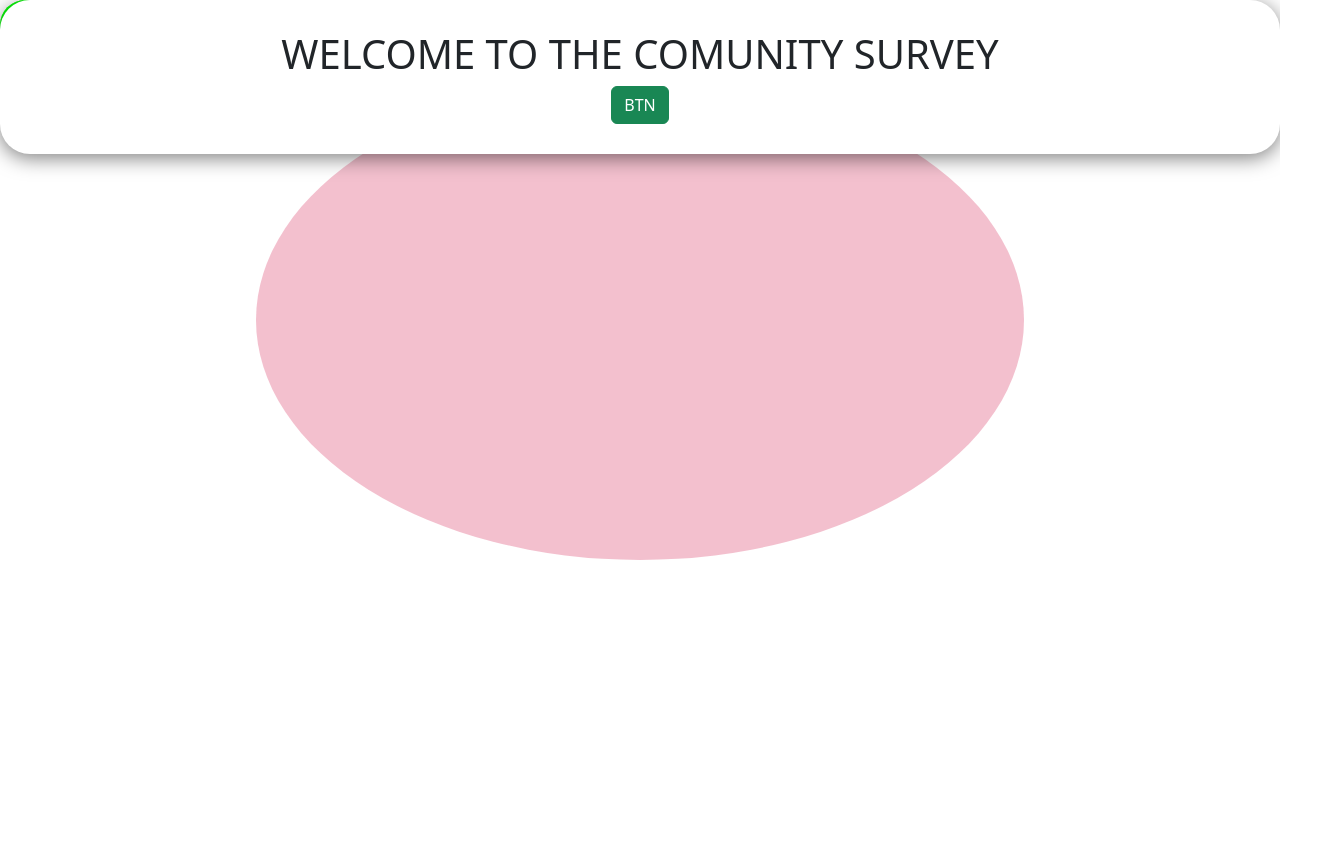
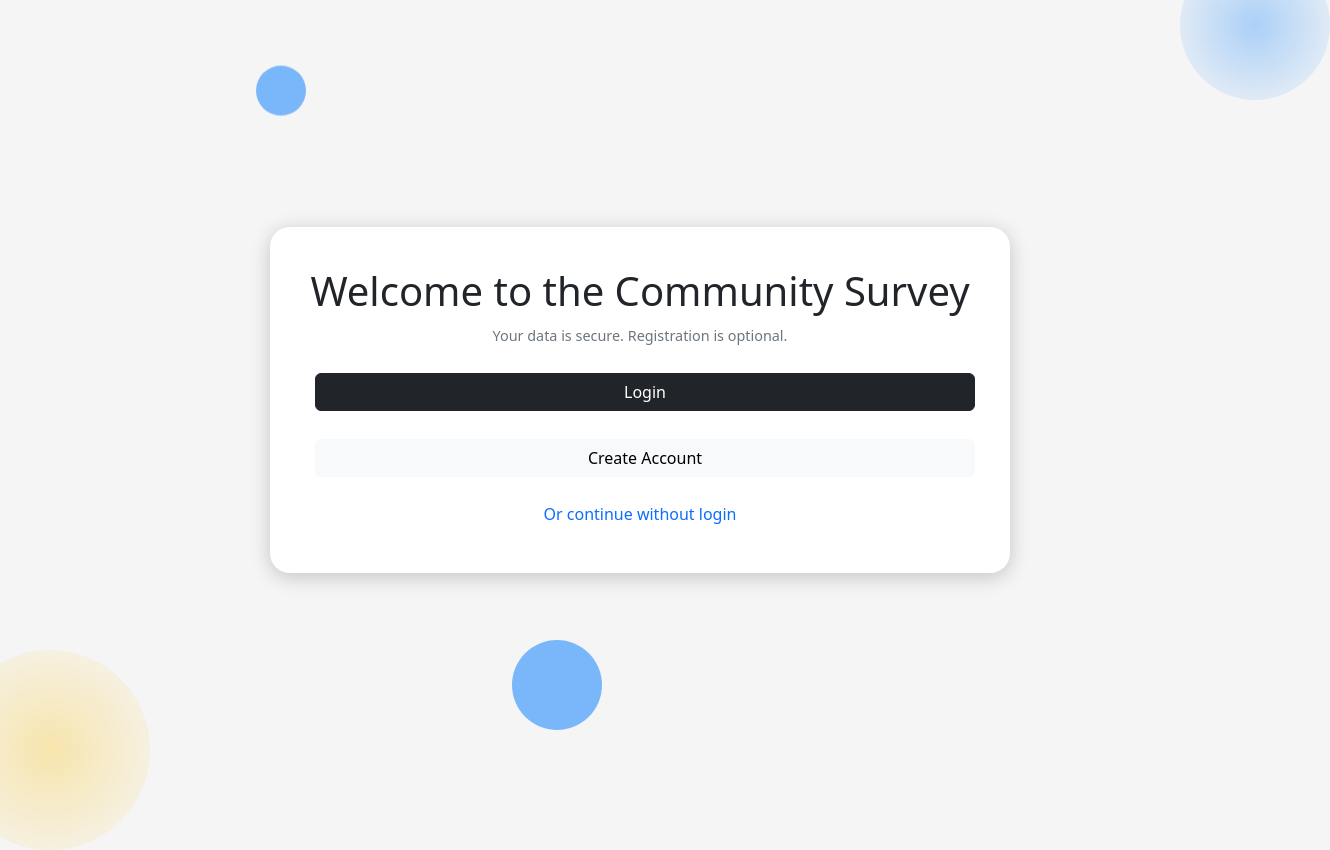
Before and after one commit to gabbi3-w3b/CommunitySurvey, a plain HTML site: page survay build folder/questionaire.html in a window 1280 px wide. Shown: the whole page, 1330 px wide, since content can reach past the window. Before the commit the page ends 800 px from the top, so only its background shows below. Drawn offline with nearby package versions, Linux system fonts and the light colour scheme.

Commit message:
Update questionaire.html

```diff
--- a/survay build folder/questionaire.html
+++ b/survay build folder/questionaire.html
@@ -3,65 +3,148 @@
 <head>
     <meta charset="UTF-8">
     <meta name="viewport" content="width=device-width, initial-scale=1.0">
-    <title>Local_comunity_Survay</title>
+    <title>Community Survey</title>
     <link href="https://cdn.jsdelivr.net/npm/bootstrap@5.3.3/dist/css/bootstrap.min.css" rel="stylesheet" integrity="sha384-QWTKZyjpPEjISv5WaRU9OFeRpok6YctnYmDr5pNlyT2bRjXh0JMhjY6hW+ALEwIH" crossorigin="anonymous">
-    <script src="https://cdn.jsdelivr.net/npm/chart.js"></script>
     <style>
-        .header{
+        body {
+            background-color: #f5f5f5;
+            display: flex;
+            justify-content: center;
+            align-items: center;
+            height: 100vh;
+            margin: 0;
+            position: relative;
+            overflow: hidden;
+        }
+        .btn:hover {
+    transform: scale(1.05);
+    transition: 0.3s ease;
+}
+
+        .header {
             text-align: center;
             background: white;
-
-            padding: 30px;
-            border-radius: 30px;
-            box-shadow: 0 4px 20px rgba(0, 0, 0, 0.5);
+            padding: 40px;
+            border-radius: 20px;
+            box-shadow: 0 4px 20px rgba(0, 0, 0, 0.2);
             position: relative;
-            z-index: 2;
+            z-index: 10;
         }
-        .btn-start {
-            margin-top: 20px;
-            font-size: 1.2rem;
+        .btn-options {
+            margin: 10px 5px;
+            width: 100%;
         }
-
-        .floatingObj{
+        .form-text {
+            font-size: 0.9rem;
+            margin-top: 10px;
+            color: #6c757d;
+        }
+        .floatingObj {
             position: absolute;
-            width: 50px;
-            height: 50px;
-            border-radius: 58%;
-            background-color: rgb(0, 255, 0);
-            animation: float 5s infinite ease-in-out;
-            opacity: 0.8;
+            border-radius: 50%;
+            background-color: rgba(0, 123, 255, 0.5);
+            animation: float 7s infinite ease-in-out;
         }
         .floatingObj:nth-child(1) {
             top: 10%;
             left: 20%;
-            animation-name: inherit;
-            animation-delay: 0s;
-            background-color: rgba(225, 99, 132, 0.5);
-            width: 60%;
-            height: 60%;
+            width: 50px;
+            height: 50px;
+            animation-delay: 1s;
+        }
+        .floatingObj:nth-child(2) {
+            top: 50%;
+            left: 70%;
+            width: 70px;
+            height: 70px;
+            animation-delay: 3s;
+        }
+        .floatingObj:nth-child(3) {
+            top: 80%;
+            left: 40%;
+            width: 90px;
+            height: 90px;
+            animation-delay: 5s;
         }
 
-        @media (max-width: 786px){
-            .floating {
-                width: 30;
-                height: 30;
-
+        @keyframes float {
+            0%, 100% {
+                transform: translateY(0);
+            }
+            50% {
+                transform: translateY(-15px);
             }
         }
 
+        /* Decorative Elements */
+        .corner-top-right {
+            position: absolute;
+            top: -50px;
+            right: -50px;
+            width: 150px;
+            height: 150px;
+            border-radius: 50%;
+            background: radial-gradient(circle, rgba(0, 123, 255, 0.3), rgba(0, 123, 255, 0));
+            z-index: 1;
+        }
+        .corner-bottom-left {
+            position: absolute;
+            bottom: -50px;
+            left: -50px;
+            width: 200px;
+            height: 200px;
+            border-radius: 50%;
+            background: radial-gradient(circle, rgba(255, 193, 7, 0.3), rgba(255, 193, 7, 0));
+            z-index: 1;
+        }
+
+        @media (max-width: 768px) {
+            .floatingObj {
+                width: 40px;
+                height: 40px;
+            }
+            .header {
+                width: 90%;
+                padding: 20px;
+            }
+            .corner-top-right, .corner-bottom-left {
+                width: 100px;
+                height: 100px;
+            }
+        }
     </style>
 </head>
 <body>
+    <!-- Floating Objects -->
     <div class="floatingObj"></div>
     <div class="floatingObj"></div>
     <div class="floatingObj"></div>
 
+    <!-- Decorative Corner Elements -->
+    <div class="corner-top-right"></div>
+    <div class="corner-bottom-left"></div>
+
+    <!-- Header Section -->
     <div class="header">
-        <h1>
-            WELCOME TO THE COMUNITY SURVEY
-        </h1>
-        <button class="btn btn-success">BTN</button>
+        <h1>Welcome to the Community Survey</h1>
+        <p class="form-text">Your data is secure. Registration is optional.</p>
+        <form class="d-grid gap-2">
+            <button class="btn btn-dark btn-options">Login</button>
+            <button class="btn btn-light btn-options">Create Account</button>
+            <a href="#" id="No-login" class="btn btn-link text-decoration-none" aria-label="Continue without login">Or continue without login</a>
+
+        </form>
     </div>
+    <script>
+                //js to handle redirection
+                document.getElementById('No-login').addEventListener('click', function (e) {
+    try {
+        window.location.href = "questionnaire.html";
+    } catch (error) {
+        alert("Unable to load the questionnaire. Please try again later.");
+    }
+});
 
+     </script>
 </body>
 </html>
```
